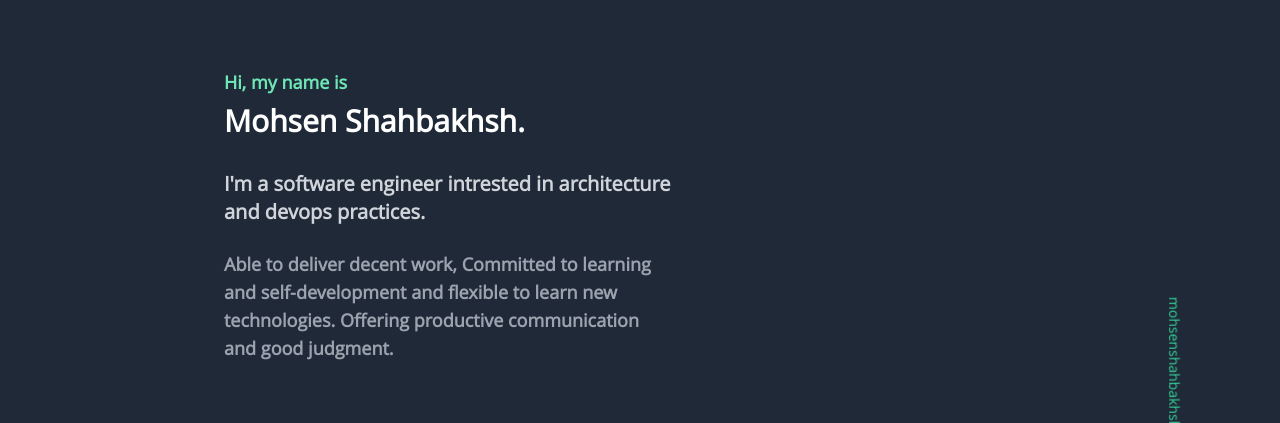
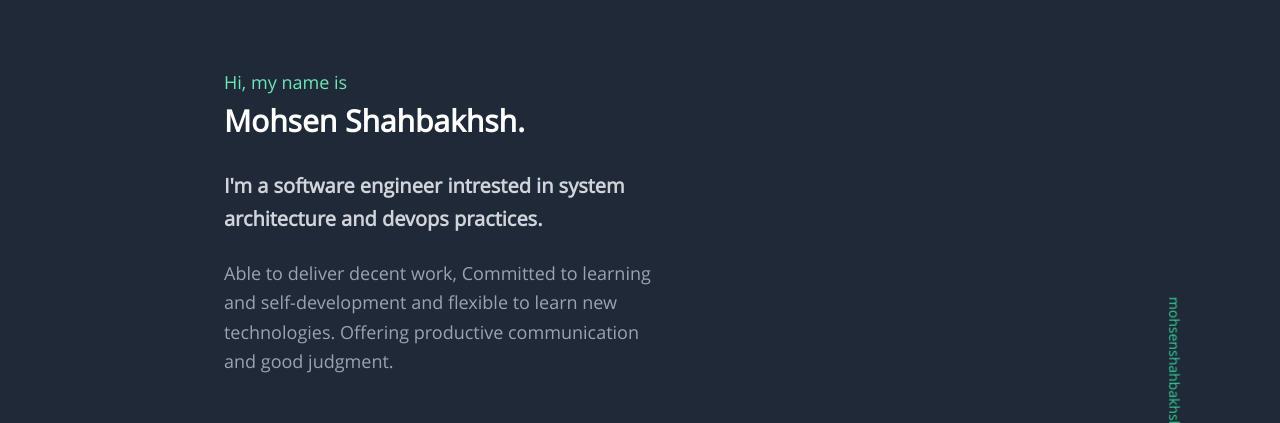
Before and after one commit to mohsenshahbakhsh/portfolio-react-tailwind, a React (Create React App) app: page / in a window 1280 px wide. Shown: the part 195-618 px from the top of the page. Built offline with nearby package versions, Linux system fonts and the light colour scheme.

Commit message:
update bio

```diff
--- a/src/Footer.js
+++ b/src/Footer.js
@@ -18,7 +18,7 @@ const Footer = () => {
               strokeWidth="2"
               strokeLinecap="round"
               strokeLinejoin="round"
-              className="w-4 h-4 hover:text-green-300 text-white"
+              className="w-6 h-6 hover:text-green-300 text-white"
             >
               <title>GitHub</title>
               <path d="M9 19c-5 1.5-5-2.5-7-3m14 6v-3.87a3.37 3.37 0 0 0-.94-2.61c3.14-.35 6.44-1.54 6.44-7A5.44 5.44 0 0 0 20 4.77 5.07 5.07 0 0 0 19.91 1S18.73.65 16 2.48a13.38 13.38 0 0 0-7 0C6.27.65 5.09 1 5.09 1A5.07 5.07 0 0 0 5 4.77a5.44 5.44 0 0 0-1.5 3.78c0 5.42 3.3 6.61 6.44 7A3.37 3.37 0 0 0 9 18.13V22"></path>
@@ -34,7 +34,7 @@ const Footer = () => {
               strokeWidth="2"
               strokeLinecap="round"
               strokeLinejoin="round"
-              className="w-4 h-4 hover:text-green-300 text-white"
+              className="w-6 h-6 hover:text-green-300 text-white"
             >
               <title>LinkedIn</title>
               <path d="M16 8a6 6 0 0 1 6 6v7h-4v-7a2 2 0 0 0-2-2 2 2 0 0 0-2 2v7h-4v-7a6 6 0 0 1 6-6z"></path>
--- a/src/components/Bio.js
+++ b/src/components/Bio.js
@@ -3,7 +3,7 @@ import React from "react";
 const Bio = () => {
   return (
     <div className="w-1/2 font-OpenSansRegular">
-      <span className="text-green-300 font-bold text-lg leading-relaxed">
+      <span className="text-green-300 text-lg leading-relaxed">
         Hi, my name is
       </span>{" "}
       <br />
@@ -12,12 +12,13 @@ const Bio = () => {
       </span>
       <br />
       <br />
-      <span className="text-xl text-gray-300 font-bold">
-        I'm a software engineer intrested in architecture and devops practices.
+      <span className="text-xl font-semibold text-gray-300 leading-relaxed">
+        I'm a software engineer intrested in system architecture and devops
+        practices.
       </span>
       <br />
       <br />
-      <span className="flex-wrap text-lg text-gray-400 font-bold">
+      <span className="flex-wrap text-lg text-gray-400 leading-relaxed">
         Able to deliver decent work, Committed to learning and self-development
         and flexible to learn new technologies. Offering productive
         communication and good judgment.
```
